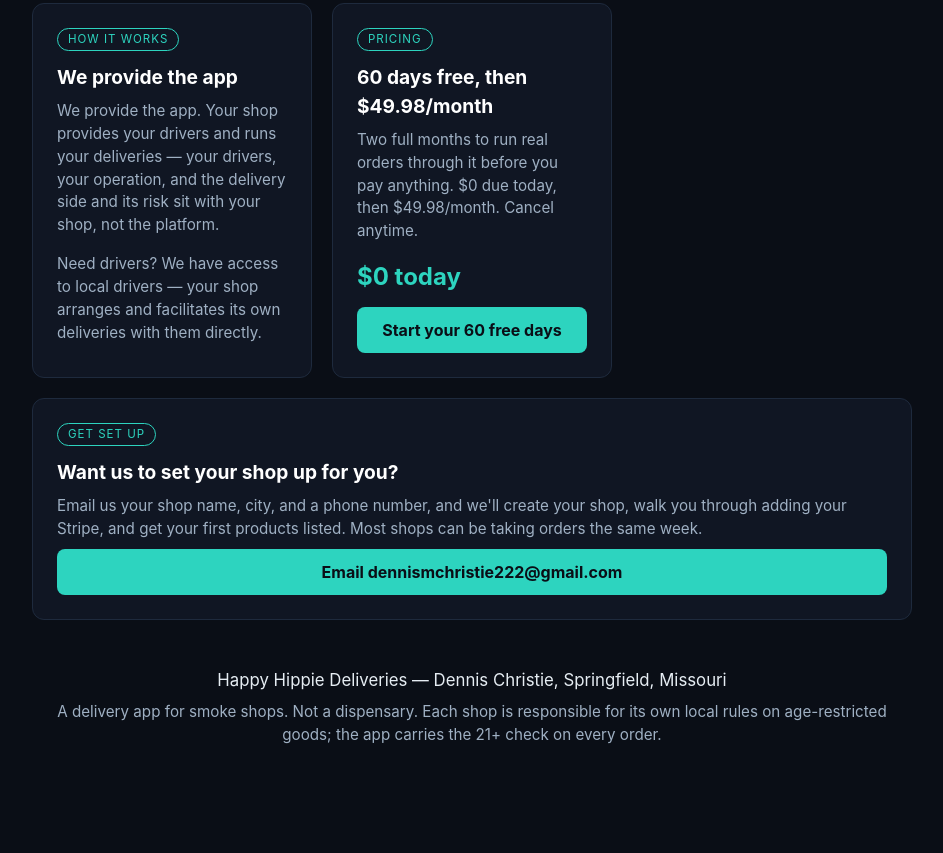
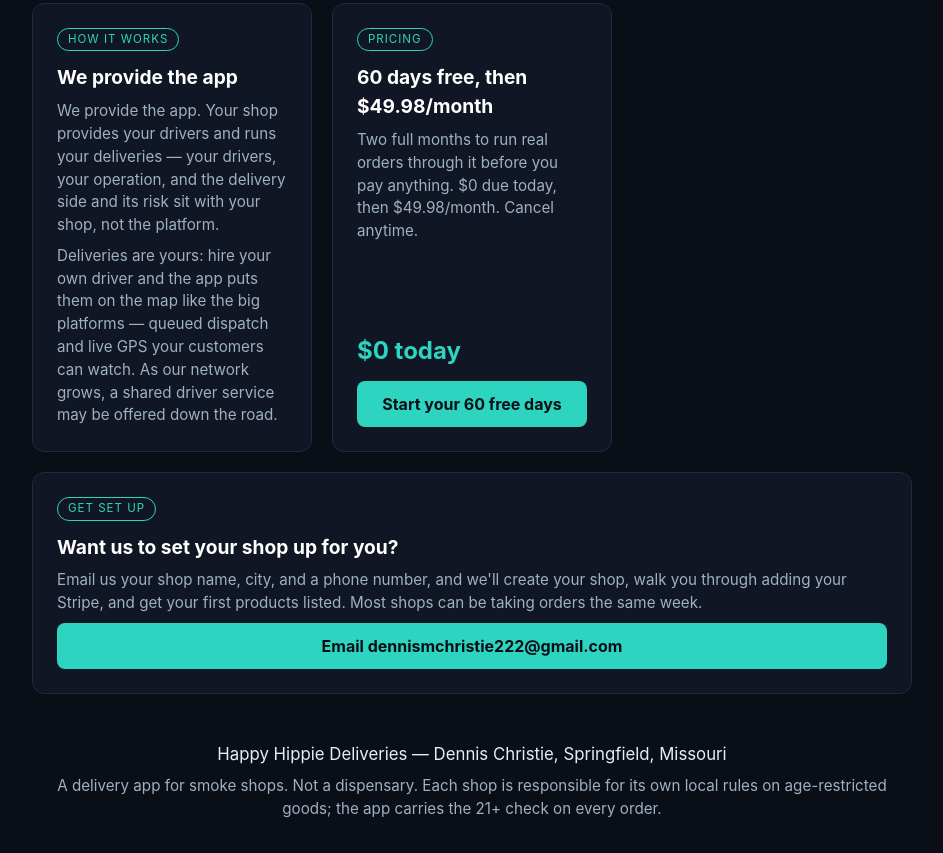
Before and after one commit to dbottrader/asinmcp, a plain HTML site: page artifacts/happy-hippie-for-shops.html in a window 1280 px wide. Shown: the part 859-1712 px from the top of the page, without its empty margins (168-1111 px from the left). Before the commit the page ends 1637 px from the top, so only its background shows below. Drawn offline with Linux system fonts and the light colour scheme.

Commit message:
For Shops page: correct drivers framing — shops hire their own driver; shared driver service only a possible future offering

```diff
--- a/artifacts/happy-hippie-for-shops.html
+++ b/artifacts/happy-hippie-for-shops.html
@@ -124,7 +124,7 @@
       <span class="tag">How It Works</span>
       <h2>We provide the app</h2>
       <p>We provide the app. Your shop provides your drivers and runs your deliveries — your drivers, your operation, and the delivery side and its risk sit with your shop, not the platform.</p>
-      <p style="margin-top:8px;">Need drivers? We have access to local drivers — your shop arranges and facilitates its own deliveries with them directly.</p>
+      <p style="margin-top:8px;">Deliveries are yours: hire your own driver and the app puts them on the map like the big platforms — queued dispatch and live GPS your customers can watch. As our network grows, a shared driver service may be offered down the road.</p>
     </div>
 
     <div class="card">
```
